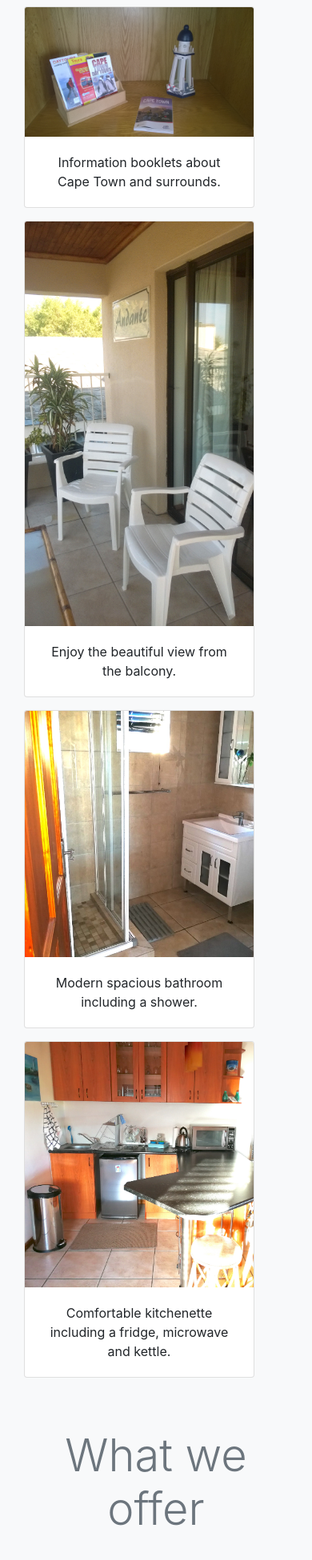
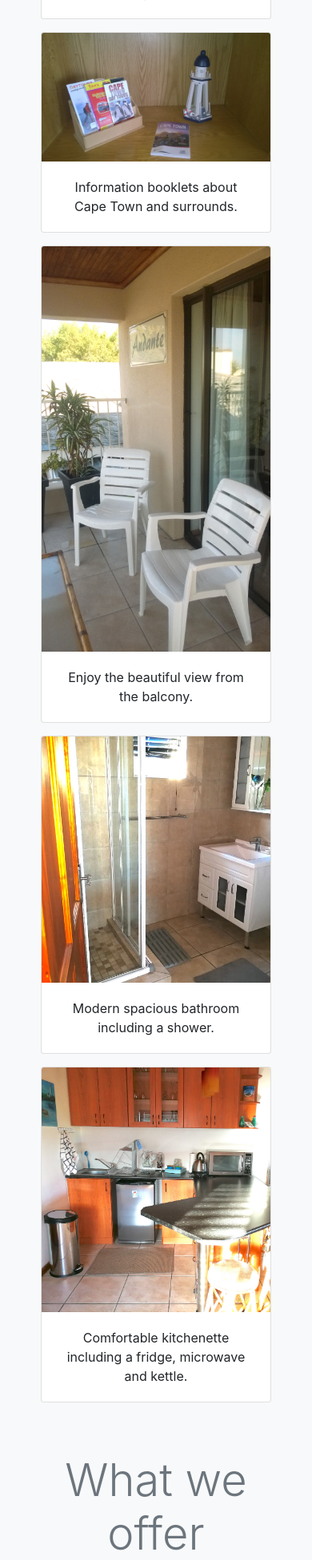
Before and after one commit to SuzetteSon/stay-at-andante, a PHP site: page /index.html in a window 390 px wide. Shown: the part 1890-3841 px from the top of the page at 80% size. Run offline with PHP 8.4, Linux system fonts and the light colour scheme; some libraries are stand-ins or nearby versions.

Commit message:
styling changes

```diff
--- a/andante/css/custom.css
+++ b/andante/css/custom.css
@@ -1,5 +1,9 @@
 .jumbotron-fluid {
-    background-image: url("../view.jpg");
-    background-size: cover;
-    color: white
+  background-image: url("../view.jpg");
+  background-size: cover;
+  color: white;
 }
+
+img {
+    max-width: 100%;
+}
--- a/index.html
+++ b/index.html
@@ -9,9 +9,9 @@
     <!-- Bootstrap CSS -->
     <link rel="stylesheet" href="https://maxcdn.bootstrapcdn.com/bootstrap/4.0.0/css/bootstrap.min.css" integrity="sha384-Gn5384xqQ1aoWXA+058RXPxPg6fy4IWvTNh0E263XmFcJlSAwiGgFAW/dAiS6JXm"
         crossorigin="anonymous" />
-    <link rel="stylesheet" href="/andante/css/custom.css">
+    <link rel="stylesheet" href="./andante/css/custom.css">
 
-    <title>Hello, world!</title>
+    <title>Stay at Andante</title>
 </head>
 
 
@@ -19,7 +19,7 @@
     <!-- NAV -->
     <nav class="navbar navbar-expand-lg navbar-light bg-light fixed-top" style="background-color: #e3f2fd;">
         <div class="container">
-            <a class="navbar-brand order-1" href="#">Andante</a>
+
             <button class="navbar-toggler" type="button" data-toggle="collapse" data-target="#navbarNavAltMarkup"
                 aria-controls="navbarNavAltMarkup" aria-expanded="false" aria-label="Toggle navigation">
                 <span class="navbar-toggler-icon"></span>
@@ -67,10 +67,8 @@
                     </div>
                     <div class="col-md">
                         <h3 class="mb-4">Good to know</h3>
-                        <ul>
                             <p> Indoor braai, Full DSTV, free wi-fi and balcony with a great view.</p>
                             <p>Private entrance and apartment. Safe parking for your vehicle. </p>
-                        </ul>
                     </div>
                 </div>
             </div>
@@ -78,8 +76,8 @@
             <h1 id="gallary" class="display-4 my-5 text-muted">Gallary</h1>
             <div class="container">
                 <div class="row">
-                    <div class="col-md-6 col-lg-4">
-                        <div class="card mb-3" style="width: 18rem;">
+                    <div class="col-md-6 col-lg-4 mx-auto">
+                        <div class="card mb-3 mx-auto style="width: 18rem;">
                             <img class="card-img-top" src="andante/bed.jpg" alt="Card image cap">
                             <div class="card-body">
                                 <p class="card-text">Comfortable double bed and plenty of storage space.</p>
@@ -87,40 +85,40 @@
                         </div>
                     </div>
 
-                    <div class="col-md-6 col-lg-4">
-                        <div class="card mb-3" style="width: 18rem;">
+                    <div class="col-md-6 col-lg-4 mx-auto">
+                        <div class="card mb-3 mx-auto" style="width: 18rem;">
                             <img class="card-img-top" src="andante/braai.jpg" alt="Card image cap">
                             <div class="card-body">
                                 <p class="card-text">Large indoor braai at your diposal.</p>
                             </div>
                         </div>
                     </div>
-                    <div class="col-md-6 col-lg-4">
-                        <div class="card mb-3" style="width: 18rem;">
+                    <div class="col-md-6 col-lg-4 mx-auto">
+                        <div class="card mb-3 mx-auto" style="width: 18rem;">
                             <img class="card-img-top" src="andante/extra.jpg" alt="Card image cap">
                             <div class="card-body">
                                 <p class="card-text">Information booklets about Cape Town and surrounds.</p>
                             </div>
                         </div>
                     </div>
-                    <div class="col-md-6 col-lg-4">
-                        <div class="card mb-3" style="width: 18rem;">
+                    <div class="col-md-6 col-lg-4 mx-auto">
+                        <div class="card mb-3 mx-auto" style="width: 18rem;">
                             <img class="card-img-top" src="andante/balcony.jpg" alt="Card image cap">
                             <div class="card-body">
                                 <p class="card-text">Enjoy the beautiful view from the balcony.</p>
                             </div>
                         </div>
                     </div>
-                    <div class="col-md-6 col-lg-4">
-                        <div class="card mb-3" style="width: 18rem;">
+                    <div class="col-md-6 col-lg-4 mx-auto">
+                        <div class="card mb-3 mx-auto" style="width: 18rem;">
                             <img class="card-img-top" src="andante/bath.jpg" alt="Card image cap">
                             <div class="card-body">
                                 <p class="card-text">Modern spacious bathroom including a shower.</p>
                             </div>
                         </div>
                     </div>
-                    <div class="col-md-6 col-lg-4">
-                        <div class="card mb-3" style="width: 18rem;">
+                    <div class="col-md-6 col-lg-4 mx-auto">
+                        <div class="card mb-3 mx-auto" style="width: 18rem;">
                             <img class="card-img-top" src="andante/kitchen.jpg" alt="Card image cap">
                             <div class="card-body">
                                 <p class="card-text">Comfortable kitchenette including a fridge, microwave and kettle.</p>
```
